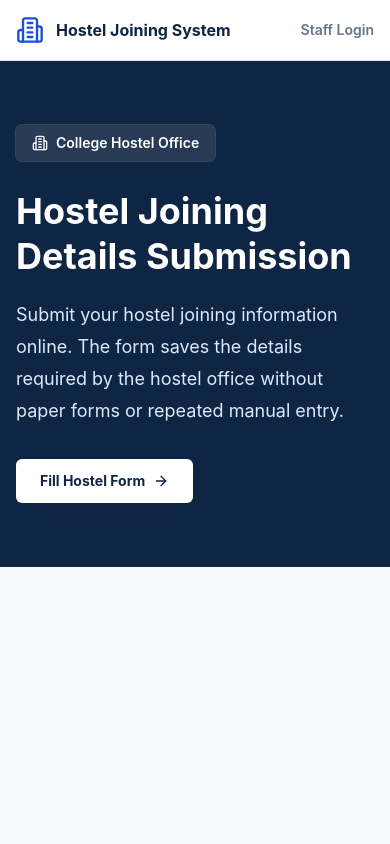
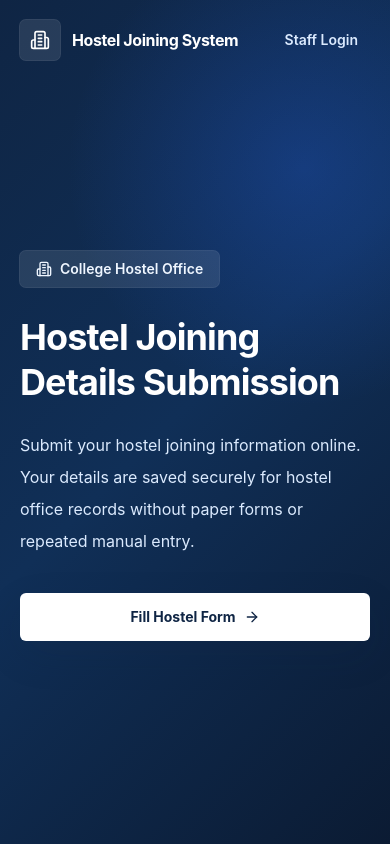
Before and after one commit to aravindan240009-design/new, a React (Vite) app in the folder frontend/: page / in a window 390 px wide. Built offline with nearby package versions, Linux system fonts and the light colour scheme; no server answers.

Commit message:
Polish responsive public pages

```diff
--- a/frontend/src/pages/AdminLogin.tsx
+++ b/frontend/src/pages/AdminLogin.tsx
@@ -1,9 +1,8 @@
-import { LockKeyhole } from 'lucide-react';
+import { Building2, LockKeyhole } from 'lucide-react';
 import { FormEvent, useState } from 'react';
 import toast from 'react-hot-toast';
 import { Link, useNavigate } from 'react-router-dom';
 import { login } from '../api/authApi';
-import Navbar from '../components/Navbar';
 import { saveToken } from '../utils/auth';
 
 export default function AdminLogin() {
@@ -32,12 +31,17 @@ export default function AdminLogin() {
 
   return (
     <div className="min-h-screen bg-slate-50">
-      <Navbar />
-      <main className="mx-auto flex max-w-md items-center justify-center px-4 py-16">
-        <form onSubmit={submit} className="panel w-full p-8">
-          <LockKeyhole className="h-10 w-10 text-royal" />
+      <main className="mx-auto flex min-h-screen max-w-md items-center justify-center px-4 py-10">
+        <form onSubmit={submit} className="panel w-full p-6 sm:p-8">
+          <Link to="/" className="mb-6 flex items-center gap-3 font-bold text-navy">
+            <Building2 className="h-7 w-7 text-royal" />
+            <span>Hostel Joining System</span>
+          </Link>
+          <div className="flex h-12 w-12 items-center justify-center rounded-md bg-blue-50 text-royal">
+            <LockKeyhole className="h-6 w-6" />
+          </div>
           <h1 className="mt-4 text-2xl font-bold text-navy">Staff Login</h1>
-          <p className="mt-2 text-sm text-slate-600">For hostel office staff to view saved joining details.</p>
+          <p className="mt-2 text-sm leading-6 text-slate-600">For hostel office staff to view saved joining details.</p>
           <div className="mt-6 space-y-4">
             <div>
               <label htmlFor="username">Username</label>
--- a/frontend/src/pages/LandingPage.tsx
+++ b/frontend/src/pages/LandingPage.tsx
@@ -1,31 +1,44 @@
 import { ArrowRight, Building2 } from 'lucide-react';
 import { Link } from 'react-router-dom';
-import Navbar from '../components/Navbar';
 
 export default function LandingPage() {
   return (
-    <div className="min-h-screen bg-slate-50">
-      <Navbar />
-      <section className="bg-navy text-white">
-        <div className="mx-auto flex max-w-7xl items-center px-4 py-16 md:min-h-[720px]">
+    <main className="min-h-screen bg-navy text-white">
+      <section className="relative isolate flex min-h-screen overflow-hidden">
+        <div className="absolute inset-0 bg-[radial-gradient(circle_at_78%_20%,rgba(37,99,235,0.28),transparent_32%),linear-gradient(135deg,#0f2544_0%,#102f57_48%,#0b1b33_100%)]" />
+        <div className="absolute inset-x-0 top-0 z-10">
+          <div className="mx-auto flex max-w-7xl items-center justify-between px-5 py-5 sm:px-6 lg:px-8">
+            <Link to="/" className="flex min-w-0 items-center gap-3 text-base font-bold tracking-tight text-white sm:text-lg">
+              <span className="flex h-10 w-10 shrink-0 items-center justify-center rounded-md bg-white/10 ring-1 ring-white/15">
+                <Building2 className="h-5 w-5" />
+              </span>
+              <span className="truncate">Hostel Joining System</span>
+            </Link>
+            <Link
+              to="/admin/login"
+              className="shrink-0 rounded-md px-3 py-2 text-sm font-semibold text-blue-100 transition hover:bg-white/10 hover:text-white focus:outline-none focus:ring-2 focus:ring-white/60"
+            >
+              Staff Login
+            </Link>
+          </div>
+        </div>
+        <div className="relative mx-auto flex w-full max-w-7xl items-center px-5 pb-16 pt-28 sm:px-6 lg:px-8">
           <div className="max-w-4xl">
-            <div className="mb-7 inline-flex items-center gap-2 rounded-md bg-white/10 px-4 py-2 text-sm font-semibold ring-1 ring-white/15">
+            <div className="mb-7 inline-flex items-center gap-2 rounded-md bg-white/10 px-4 py-2 text-sm font-semibold text-blue-50 ring-1 ring-white/15">
               <Building2 className="h-4 w-4" /> College Hostel Office
             </div>
-            <h1 className="max-w-3xl text-4xl font-bold leading-tight md:text-6xl">Hostel Joining Details Submission</h1>
-            <p className="mt-5 max-w-2xl text-lg leading-8 text-blue-100">Submit your hostel joining information online. The form saves the details required by the hostel office without paper forms or repeated manual entry.</p>
-            <div className="mt-8 flex flex-col gap-3 sm:flex-row">
+            <h1 className="max-w-4xl text-4xl font-bold leading-tight tracking-tight sm:text-5xl lg:text-7xl">Hostel Joining Details Submission</h1>
+            <p className="mt-6 max-w-2xl text-base leading-8 text-blue-100 sm:text-lg">Submit your hostel joining information online. Your details are saved securely for hostel office records without paper forms or repeated manual entry.</p>
             <Link
               to="/apply"
-                className="inline-flex w-fit items-center justify-center gap-2 rounded-md bg-white px-6 py-3 text-sm font-bold text-navy shadow-soft transition hover:-translate-y-0.5 hover:bg-blue-50 hover:text-royal hover:shadow-lg focus:outline-none focus:ring-2 focus:ring-white/70"
+              className="mt-9 inline-flex w-full items-center justify-center gap-2 rounded-md bg-white px-6 py-3.5 text-sm font-bold text-navy shadow-soft transition hover:-translate-y-0.5 hover:bg-blue-50 hover:text-royal hover:shadow-lg focus:outline-none focus:ring-2 focus:ring-white/70 sm:w-fit"
             >
               Fill Hostel Form
               <ArrowRight className="h-4 w-4" />
             </Link>
           </div>
         </div>
-        </div>
       </section>
-    </div>
+    </main>
   );
 }
--- a/frontend/src/pages/StudentApplicationForm.tsx
+++ b/frontend/src/pages/StudentApplicationForm.tsx
@@ -52,17 +52,17 @@ export default function StudentApplicationForm() {
   return (
     <div className="min-h-screen bg-slate-50">
       <Navbar />
-      <main className="mx-auto max-w-5xl px-4 py-8">
-        <Link to="/" className="mb-5 inline-flex items-center gap-2 text-sm font-semibold text-royal"><ArrowLeft className="h-4 w-4" />Back</Link>
-        <form onSubmit={handleSubmit(onSubmit)} className="panel p-6 md:p-8">
+      <main className="mx-auto max-w-5xl px-4 py-6 sm:py-8">
+        <Link to="/" className="mb-5 inline-flex items-center gap-2 text-sm font-semibold text-royal"><ArrowLeft className="h-4 w-4" />Back to home</Link>
+        <form onSubmit={handleSubmit(onSubmit)} className="panel p-5 sm:p-6 md:p-8">
           <div className="mb-8">
-            <p className="text-sm font-bold uppercase tracking-wide text-royal">Student Application</p>
-            <h1 className="mt-2 text-3xl font-bold text-navy">Hostel Joining Form</h1>
-            <p className="mt-2 text-sm text-slate-600">Fill every required field carefully. The warden office will review your submission.</p>
+            <p className="text-sm font-bold uppercase tracking-wide text-royal">Hostel Office Record</p>
+            <h1 className="mt-2 text-2xl font-bold text-navy sm:text-3xl">Hostel Joining Form</h1>
+            <p className="mt-2 text-sm leading-6 text-slate-600">Fill every required field carefully. Your details will be saved for hostel office records.</p>
           </div>
           <ApplicationFormFields register={register} errors={errors} />
           <div className="mt-8 flex justify-end">
-            <button className="btn-primary" disabled={loading}><Send className="h-4 w-4" />{loading ? 'Submitting...' : 'Submit Application'}</button>
+            <button className="btn-primary w-full sm:w-auto" disabled={loading}><Send className="h-4 w-4" />{loading ? 'Saving details...' : 'Save Joining Details'}</button>
           </div>
         </form>
       </main>
--- a/frontend/src/pages/SuccessPage.tsx
+++ b/frontend/src/pages/SuccessPage.tsx
@@ -7,14 +7,16 @@ export default function SuccessPage() {
   return (
     <div className="min-h-screen bg-slate-50">
       <Navbar />
-      <main className="mx-auto flex max-w-3xl items-center justify-center px-4 py-16">
-        <div className="panel w-full p-8 text-center">
-          <CheckCircle2 className="mx-auto h-14 w-14 text-green-600" />
-          <h1 className="mt-4 text-3xl font-bold text-navy">Application Submitted Successfully</h1>
-          <p className="mt-3 text-slate-600">Your hostel joining application has been sent for admin review.</p>
-          {state?.registerNumber && <p className="mt-4 rounded-md bg-blue-50 px-4 py-3 font-bold text-royal">Register Number: {state.registerNumber}</p>}
+      <main className="mx-auto flex min-h-[calc(100vh-74px)] max-w-3xl items-center justify-center px-4 py-10">
+        <div className="panel w-full p-6 text-center sm:p-8">
+          <div className="mx-auto flex h-16 w-16 items-center justify-center rounded-full bg-green-50">
+            <CheckCircle2 className="h-10 w-10 text-green-600" />
+          </div>
+          <h1 className="mt-5 text-2xl font-bold text-navy sm:text-3xl">Details Saved Successfully</h1>
+          <p className="mt-3 text-sm leading-6 text-slate-600 sm:text-base">Your hostel joining details have been saved in the hostel office records.</p>
+          {state?.registerNumber && <p className="mt-5 rounded-md bg-blue-50 px-4 py-3 text-sm font-bold text-royal sm:text-base">Register Number: {state.registerNumber}</p>}
           <div className="mt-8 flex flex-col justify-center gap-3 sm:flex-row">
-            <Link to="/apply" className="btn-primary">Submit Another Application</Link>
+            <Link to="/apply" className="btn-primary">Save Another Record</Link>
             <Link to="/" className="btn-secondary">Go Home</Link>
           </div>
         </div>
```
Lines whose indentation alone changed are shown as unchanged.
